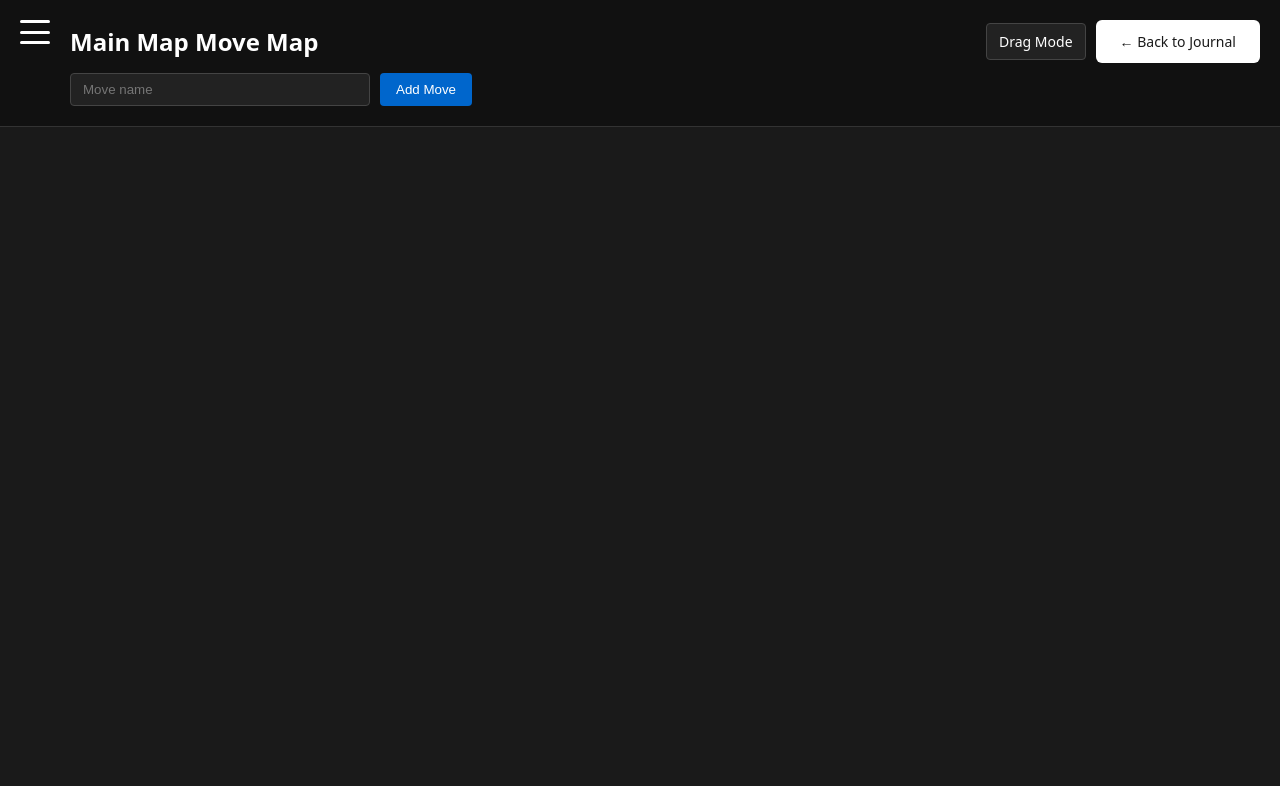
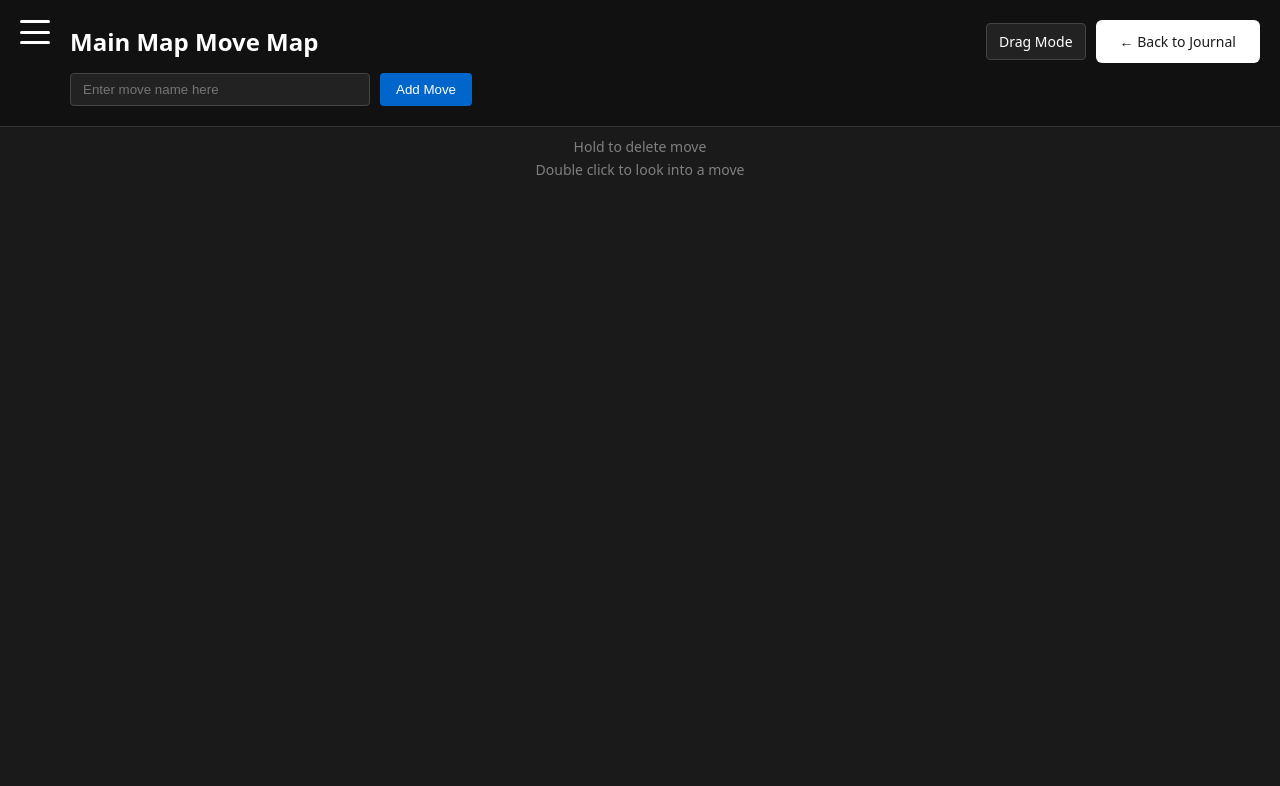
Before and after one commit to AUrbano2000/bjj-tracker, a Flask app: page /moves in a window 1280 px wide. Shown: the top 786 px of the page. Run offline with Flask 3, Linux system fonts and the light colour scheme; data comes from the database, SQL or seed files in the repository; data that the repository does not hold is empty.

Commit message:
Fix touch drag offset, add long-press delete, double-click profile, larger moves, and instructions

```diff
--- a/static/drag.js
+++ b/static/drag.js
@@ -81,16 +81,44 @@ setupLineClickHandlers();
 
 document.querySelectorAll(".move").forEach(move => {
   let offsetX, offsetY, dragging = false;
+  let longPressTimer = null;
+  let longPressPopup = null;
+  let hasMoved = false;
 
   // Helper to get position from mouse or touch event
   function getEventPosition(e) {
     if (e.touches && e.touches.length > 0) {
-      return { pageX: e.touches[0].pageX, pageY: e.touches[0].pageY };
+      return { clientX: e.touches[0].clientX, clientY: e.touches[0].clientY };
     }
-    return { pageX: e.pageX, pageY: e.pageY };
+    return { clientX: e.clientX, clientY: e.clientY };
+  }
+
+  function showLongPressPopup() {
+    longPressPopup = document.createElement('div');
+    longPressPopup.style.position = 'fixed';
+    longPressPopup.style.top = '50%';
+    longPressPopup.style.left = '50%';
+    longPressPopup.style.transform = 'translate(-50%, -50%)';
+    longPressPopup.style.background = '#0066cc';
+    longPressPopup.style.color = 'white';
+    longPressPopup.style.padding = '15px 25px';
+    longPressPopup.style.borderRadius = '8px';
+    longPressPopup.style.fontSize = '16px';
+    longPressPopup.style.zIndex = '10000';
+    longPressPopup.textContent = 'Hold to delete move';
+    document.body.appendChild(longPressPopup);
+  }
+
+  function removeLongPressPopup() {
+    if (longPressPopup) {
+      longPressPopup.remove();
+      longPressPopup = null;
+    }
   }
 
   function handleStart(e) {
+    hasMoved = false;
+
     if (connectMode) {
       // Connect mode: select moves to connect
       e.preventDefault();
@@ -129,27 +157,52 @@ document.querySelectorAll(".move").forEach(move => {
       // Drag mode
       dragging = true;
       const pos = getEventPosition(e);
-      const rect = move.getBoundingClientRect();
-      offsetX = pos.pageX - rect.left;
-      offsetY = pos.pageY - rect.top;
+      const canvas = document.getElementById("canvas").getBoundingClientRect();
+      offsetX = pos.clientX - move.getBoundingClientRect().left;
+      offsetY = pos.clientY - move.getBoundingClientRect().top;
       e.preventDefault();
+
+      // Start long press timer
+      showLongPressPopup();
+      longPressTimer = setTimeout(() => {
+        removeLongPressPopup();
+        // Remove from map (hide it)
+        move.style.display = 'none';
+        dragging = false;
+      }, 3000);
     }
   }
 
   function handleMove(e) {
     if (!dragging) return;
+    hasMoved = true;
     e.preventDefault();
 
+    // Cancel long press if user starts dragging
+    if (longPressTimer) {
+      clearTimeout(longPressTimer);
+      removeLongPressPopup();
+      longPressTimer = null;
+    }
+
     const pos = getEventPosition(e);
-    move.style.left = pos.pageX - offsetX + "px";
-    move.style.top  = pos.pageY - offsetY + "px";
+    const canvas = document.getElementById("canvas").getBoundingClientRect();
+    move.style.left = (pos.clientX - canvas.left - offsetX) + "px";
+    move.style.top = (pos.clientY - canvas.top - offsetY) + "px";
     updateLines();
   }
 
   function handleEnd() {
+    if (longPressTimer) {
+      clearTimeout(longPressTimer);
+      removeLongPressPopup();
+      longPressTimer = null;
+    }
+
     if (!dragging) return;
     dragging = false;
 
+    if (hasMoved) {
       fetch("/save_position", {
         method: "POST",
         headers: { "Content-Type": "application/json" },
@@ -159,6 +212,7 @@ document.querySelectorAll(".move").forEach(move => {
           y: parseInt(move.style.top)
         })
       });
+    }
   }
 
   // Mouse events
--- a/templates/moves.html
+++ b/templates/moves.html
@@ -252,7 +252,7 @@
 
       .move {
         position: absolute;
-        padding: 10px 16px;
+        padding: 14px 20px;
         background: #222;
         color: white;
         border: 1px solid #444;
@@ -262,6 +262,9 @@
         display: flex;
         align-items: center;
         gap: 8px;
+        font-size: 16px;
+        min-width: 100px;
+        min-height: 44px;
       }
 
       .move:active {
@@ -478,7 +481,7 @@
         </div>
       </div>
       <form method="POST" onsubmit="return false;" style="position: relative;">
-        <input id="moveInput" name="name" placeholder="Move name" required autocomplete="off"
+        <input id="moveInput" name="name" placeholder="Enter move name here" required autocomplete="off"
                oninput="showAutocomplete(this.value)">
         <div class="autocomplete-dropdown" id="autocompleteDropdown"></div>
         <button type="button" onclick="addMove()">Add Move</button>
@@ -486,6 +489,10 @@
     </header>
 
     <div id="canvas">
+      <div style="position: absolute; top: 10px; left: 50%; transform: translateX(-50%); text-align: center; opacity: 0.7; pointer-events: none; z-index: 1;">
+        <div style="font-size: 14px; color: #aaa;">Hold to delete move</div>
+        <div style="font-size: 14px; color: #aaa; margin-top: 4px;">Double click to look into a move</div>
+      </div>
       <svg id="lines-layer">
         <defs>
           <marker id="arrowhead" markerWidth="10" markerHeight="10"
@@ -504,7 +511,7 @@
         <div class="move"
              data-id="{{ move.id }}"
              style="left: {{ move.x }}px; top: {{ move.y }}px;">
-          <span class="move-name" onclick="openMoveProfile('{{ move.name }}')">{{ move.name }}</span>
+          <span class="move-name" ondblclick="openMoveProfile('{{ move.name }}')">{{ move.name }}</span>
           <span class="delete-move-btn" onclick="deleteMove(event, {{ move.id }})" title="Delete move">×</span>
         </div>
       {% endfor %}
```
Lines whose indentation alone changed are shown as unchanged.
